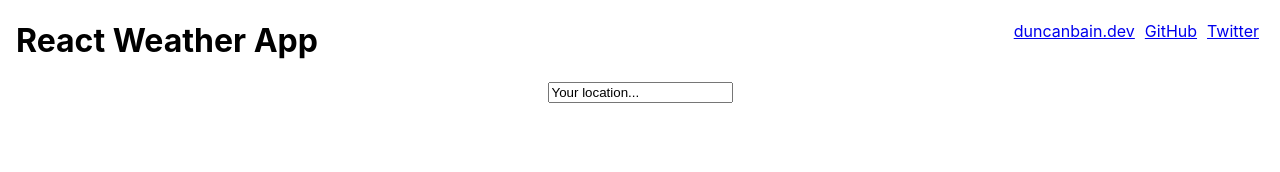
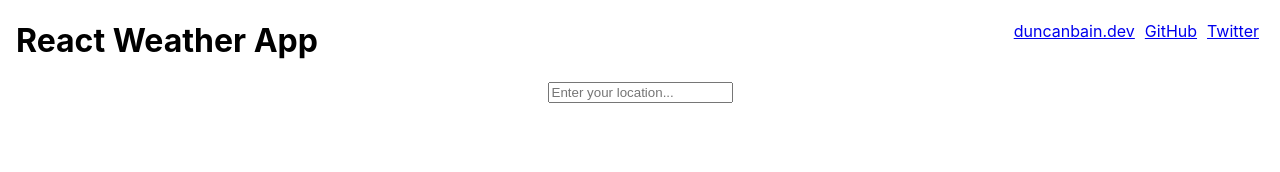
Before and after one commit to duncanjbain/weather-forecast-app, a React (Create React App) app: page / in a window 1280 px wide. Shown: the top 172 px of the page. Built offline with nearby package versions, Linux system fonts and the light colour scheme.

Commit message:
Update search input placeholder

```diff
--- a/src/App.jsx
+++ b/src/App.jsx
@@ -13,10 +13,9 @@ const AppContainer = styled.div`
 
 function App() {
 
-  const [locationSearchInput, setLocationSearchInput] = useState('Your location...')
+  const [locationSearchInput, setLocationSearchInput] = useState('')
 
   const updateLocationInput = (event) => {
-    event.preventDefault();
     setLocationSearchInput(event.target.value);
   }
 
@@ -25,7 +24,7 @@ function App() {
       <GlobalStyle />
       <Header />
       <AppContainer>
-        <LocationSearch locationSearchInput={locationSearchInput} updateLocationInput={updateLocationInput}/>
+        <LocationSearch locationSearchInput={locationSearchInput} updateLocationInput={updateLocationInput} />
       </AppContainer>
     </>
   );
--- a/src/Components/LocationSearch.jsx
+++ b/src/Components/LocationSearch.jsx
@@ -4,9 +4,9 @@ import styled from "styled-components";
 const LocationInput = styled.input`
 `;
 
-const LocationSearch = ({locationSearchInput, setlocationSearchInput}) => {
+const LocationSearch = ({locationSearchInput, updateLocationInput, clearLocationInput}) => {
     return (
-        <LocationInput onChange={setlocationSearchInput} value={locationSearchInput} />
+        <LocationInput onChange={updateLocationInput} value={locationSearchInput} placeholder="Enter your location..." />
     )
 }
 
```
